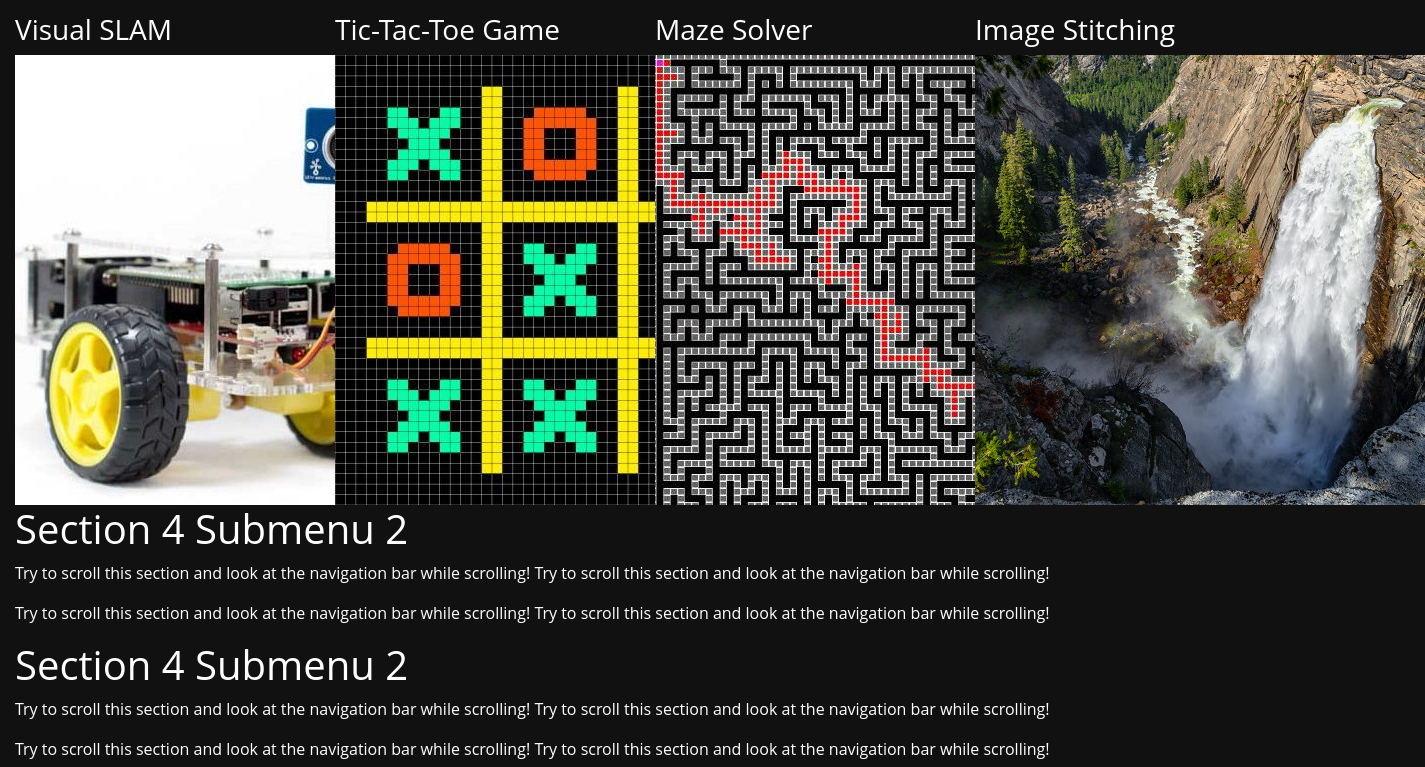
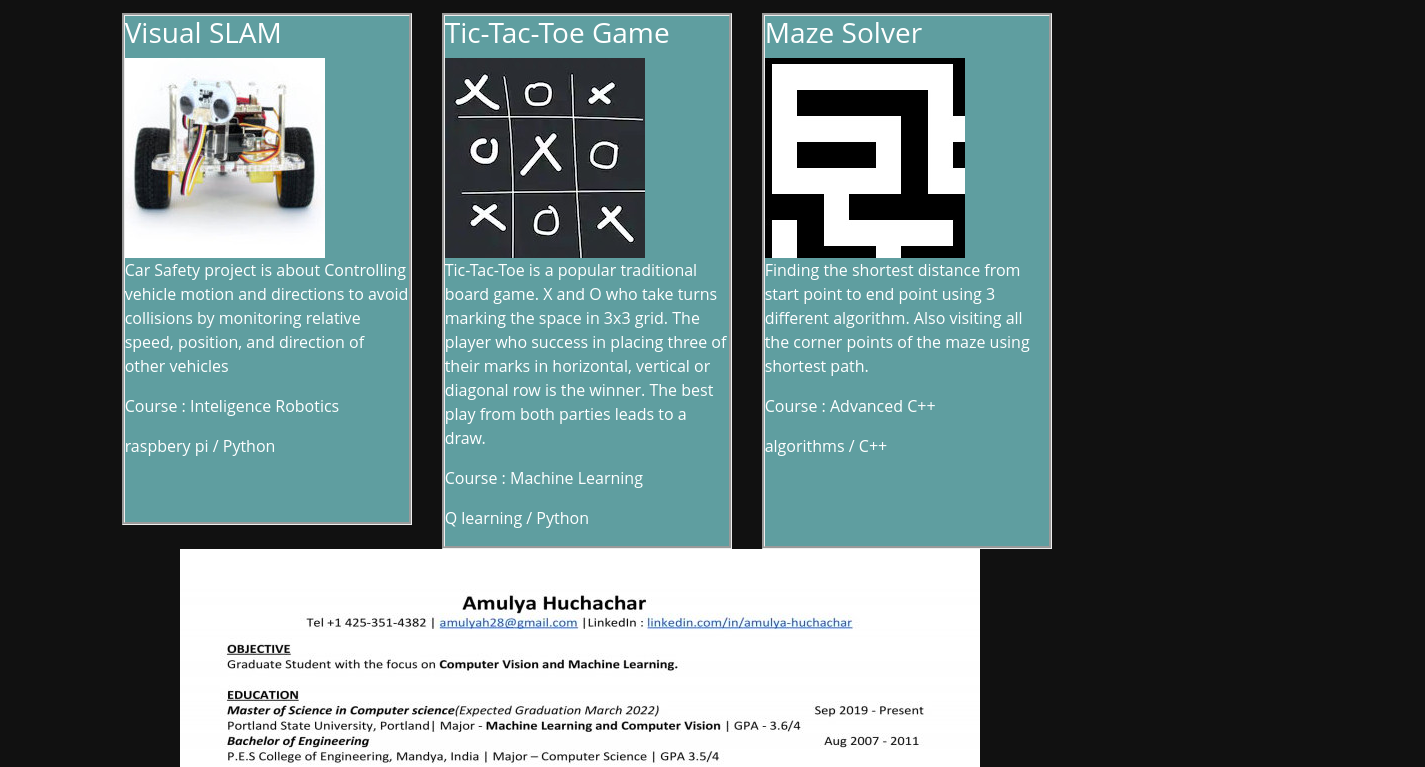
Before and after one commit to AmulyaH/AmulyaH.github.io, a plain HTML site: page 4-portfolio.html in a window 1280 px wide. Shown: the part 1627-2394 px from the top of the page, 1425 px wide, since content can reach past the window. Drawn offline with nearby package versions, Linux system fonts and the light colour scheme.

Commit message:
added resume section

```diff
--- a/4-portfolio.css
+++ b/4-portfolio.css
@@ -21,7 +21,10 @@ body {
     padding-top: 10%;
   }
 
-
+ .row1colur{
+   border-style: groove;
+  background-color: cadetblue;
+ }
 
 
 /*
--- a/4-portfolio.html
+++ b/4-portfolio.html
@@ -111,41 +111,56 @@
   </div>
 
   <div id="projects" class="container-fluid">
-
     <div class="row ">
-      <div class="col-xs-3 col-sm-3 col-md-3 col-lg-3 ">
+      <div class="col-xs-3 offset-xs-1 col-sm-3 offset-sm-1 col-md-3 offset-md-1 col-lg-3 offset-lg-1">
         <div class="row1colur">
           <h3>Visual SLAM</h3>
-          <img src="car1.jpg" alt="car">
+          <img src="car2.jpg" alt="car">
+          <p> Car Safety project is about Controlling vehicle motion and directions to avoid collisions
+          by monitoring relative speed, position, and direction of other vehicles</p>
+          <p>Course : Inteligence Robotics</p>
+          <p>raspbery pi / Python </p><br><br>
         </div>
       </div>
       <div class="col-xs-3 col-sm-3 col-md-3 col-lg-3">
         <div class="row1colur">
           <h3>Tic-Tac-Toe Game</h3>
-          <img src="tic2.jpg" alt="cat">
+          <img src="tic.jpg" style="text-align: center;" alt="cat">
+          <p>Tic-Tac-Toe is a popular traditional board game.
+            X and O who take turns marking the space in 3x3 grid.
+            The player who success in placing three of their marks in horizontal,
+             vertical or diagonal row is the winner.
+            The best play from both parties leads to a draw.</p>
+            <p>Course : Machine Learning</p>
+            <p>Q learning / Python</p>
         </div>
       </div>
       <div class="col-xs-3 col-sm-3 col-md-3 col-lg-3">
         <div class="row1colur">
           <h3>Maze Solver</h3>
-          <img src="ma.jpg" alt="cat">
-        </div>
-      </div>
-      <div class="col-xs-3 col-sm-3 col-md-3 col-lg-3">
-        <div class="row1colur">
-          <h3>Image Stitching</h3>
-          <img src="pana1.jpg" alt="cat">
+          <img src="maze1.jpg" alt="cat">
+          <p>Finding the shortest distance from start point to end point using 3 different algorithm.
+            Also visiting all the corner points of the maze using shortest path.
+          </p>
+          <p>Course : Advanced C++</p>
+          <p>algorithms / C++</p><br><br><br>
         </div>
       </div>
     </div>
 
   </div>
-  <div id="resume" class="container-fluid ">
-    <h1>Section 4 Submenu 2</h1>
-    <p>Try to scroll this section and look at the navigation bar while scrolling! Try to scroll this section and look at the navigation bar while scrolling!</p>
-    <p>Try to scroll this section and look at the navigation bar while scrolling! Try to scroll this section and look at the navigation bar while scrolling!</p>
+  <div id="resume" class="container">
+    <div class="row ">
+      <div class="col-xs-3 offset-xs-1 col-sm-3 offset-sm-1 col-md-3 offset-md-1 col-lg-3 offset-lg-1">
+        <div class="resume">
+          <img src="r3.jpg" style="text-align: center;" alt="cat">
+        </div>
+      </div>
+    </div>
   </div>
-  <div id="contact" class="container-fluid ">
+
+
+  <div id="contact" class="container">
     <h1>Section 4 Submenu 2</h1>
     <p>Try to scroll this section and look at the navigation bar while scrolling! Try to scroll this section and look at the navigation bar while scrolling!</p>
     <p>Try to scroll this section and look at the navigation bar while scrolling! Try to scroll this section and look at the navigation bar while scrolling!</p>
```
Also changed, not shown: car2.jpg (added), maze1.jpg (added), r3.jpg (added), tic.jpg (added), tic2.jpg (deleted).
